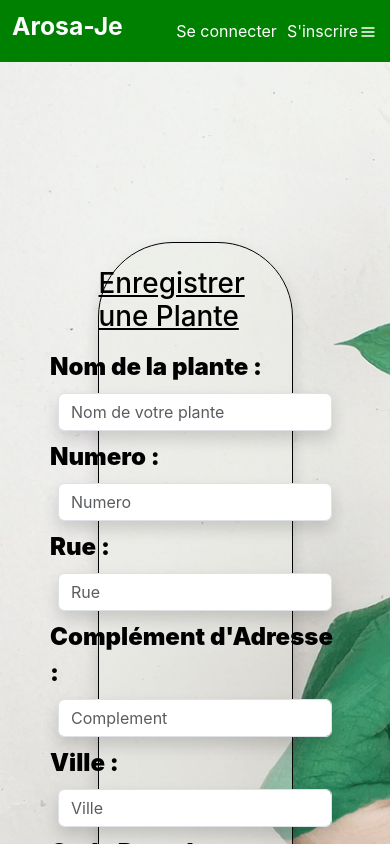
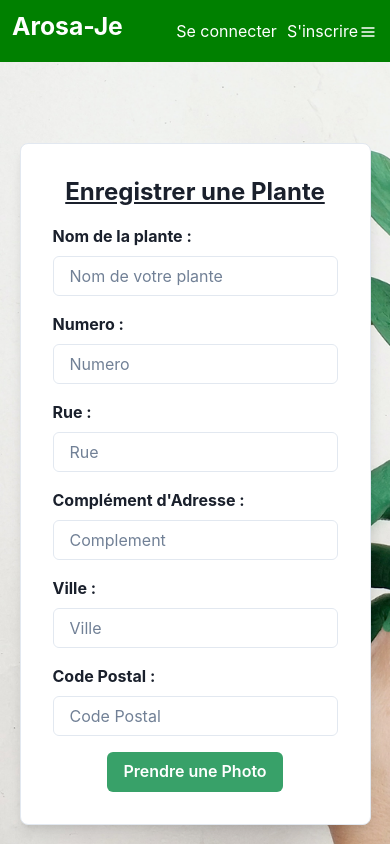
Before and after one commit to JRedxs/MSPR-BDD-B3, a React (Create React App) app in the folder MSPR-BDD-B3-WebApp/front/: page /RegisterPlante in a window 390 px wide. Shown: the top 844 px of the page. Built offline with nearby package versions, Linux system fonts and the light colour scheme.

Commit message:
keep adding good things for responsive

```diff
--- a/MSPR-BDD-B3-WebApp/front/src/components/RegisterPlante.js
+++ b/MSPR-BDD-B3-WebApp/front/src/components/RegisterPlante.js
@@ -1,70 +1,69 @@
-import { useState } from 'react';
-import { useNavigate } from "react-router-dom";
-import axios from "axios";
-import '../styles/RegisterPlantes.css';
+import { useState } from 'react'
+import { useNavigate } from "react-router-dom"
+import axios from "axios"
+import { Box, Heading, FormLabel, Input, Button, VStack, HStack, Text, FormControl, FormErrorMessage, Flex } from "@chakra-ui/react"
+import backgroundImage from '../styles/image.png'
 
 function RegisterPlante(){
 
-    //à mettre en props quand on relira les pages entre elles
-    const  [person,setPerson]           = useState( JSON.parse(window.sessionStorage.getItem('person')) || 1);
-    const  [name,setName]               = useState( JSON.parse(window.sessionStorage.getItem('name')) || '');
-    const  [number, setNumber]          = useState( JSON.parse(window.sessionStorage.getItem('number')) || '');
-    const  [road, setRoad]              = useState( JSON.parse(window.sessionStorage.getItem('road')) || '');
-    const  [complement, setComplement]  = useState( JSON.parse(window.sessionStorage.getItem('complement')) || '');
-    const  [town, setTown]              = useState( JSON.parse(window.sessionStorage.getItem('town')) || '');
-    const  [code, setCode]              = useState( JSON.parse(window.sessionStorage.getItem('code')) || '');
-    const  [photo, setPhoto]            = useState( JSON.parse(window.sessionStorage.getItem('photo')) || null);
+    const  [person,setPerson]           = useState( JSON.parse(window.sessionStorage.getItem('person')) || 1)
+    const  [name,setName]               = useState( JSON.parse(window.sessionStorage.getItem('name')) || '')
+    const  [number, setNumber]          = useState( JSON.parse(window.sessionStorage.getItem('number')) || '')
+    const  [road, setRoad]              = useState( JSON.parse(window.sessionStorage.getItem('road')) || '')
+    const  [complement, setComplement]  = useState( JSON.parse(window.sessionStorage.getItem('complement')) || '')
+    const  [town, setTown]              = useState( JSON.parse(window.sessionStorage.getItem('town')) || '')
+    const  [code, setCode]              = useState( JSON.parse(window.sessionStorage.getItem('code')) || '')
+    const  [photo, setPhoto]            = useState( JSON.parse(window.sessionStorage.getItem('photo')) || null)
 
-    const baseUrl = process.env.REACT_APP_API_URL;
-
-    const navigate = useNavigate();
+    const baseUrl = process.env.REACT_APP_API_URL
+    const navigate = useNavigate()
 
     const changeName = (event) => {
-        window.sessionStorage.setItem('name', JSON.stringify(event.target.value));
-        setName(event.target.value);
+        window.sessionStorage.setItem('name', JSON.stringify(event.target.value))
+        setName(event.target.value)
     }
 
     const changeNumber = (event) => {
-        window.sessionStorage.setItem('number', JSON.stringify(event.target.value));
-        setNumber(event.target.value);
+        window.sessionStorage.setItem('number', JSON.stringify(event.target.value))
+        setNumber(event.target.value)
     }
 
     const changeRoad = (event) => {
-        window.sessionStorage.setItem('road', JSON.stringify(event.target.value));
-        setRoad(event.target.value);
+        window.sessionStorage.setItem('road', JSON.stringify(event.target.value))
+        setRoad(event.target.value)
     }
 
     const changeComplement = (event) => {
-        window.sessionStorage.setItem('complement', JSON.stringify(event.target.value));
-        setComplement(event.target.value);
+        window.sessionStorage.setItem('complement', JSON.stringify(event.target.value))
+        setComplement(event.target.value)
     }
 
     const changeTown = (event) => {
-        window.sessionStorage.setItem('town', JSON.stringify(event.target.value));
-        setTown(event.target.value);
+        window.sessionStorage.setItem('town', JSON.stringify(event.target.value))
+        setTown(event.target.value)
     }
 
     const changeCode = (event) => {
-        window.sessionStorage.setItem('code', JSON.stringify(event.target.value));
-        setCode(event.target.value);
+        window.sessionStorage.setItem('code', JSON.stringify(event.target.value))
+        setCode(event.target.value)
     }
 
     const openPhoto = () => {
-        navigate("/FirstPhoto");
+        navigate("/FirstPhoto")
     }
 
     const uploadPlante = async () => {
         // This function will be ugly and will work
 
-        let querry = "https://api-adresse.data.gouv.fr/search/?q=";
-        querry += number.toString() + "+";
-        querry += road.trim().replace(' ','+') + '+';
-        querry += town.trim().replace(' ','+') + '+';
-        querry += code.toString();
-        const accessToken = window.sessionStorage.getItem("access_token");
+        let querry = "https://api-adresse.data.gouv.fr/search/?q="
+        querry += number.toString() + "+"
+        querry += road.trim().replace(' ','+') + '+'
+        querry += town.trim().replace(' ','+') + '+'
+        querry += code.toString()
+        const accessToken = window.sessionStorage.getItem("access_token")
         await axios.get(querry)
             .then( async (apiAdresseResponse) => {
-                const coordinates = apiAdresseResponse.data.features[0].geometry.coordinates;
+                const coordinates = apiAdresseResponse.data.features[0].geometry.coordinates
                 await axios.post(`${baseUrl}/plante`, {id_person: person, name: name, number: number, road_first: road, road_second: complement, town: town, postal_code: code, latitude: coordinates[1], longitude: coordinates[0]}, {
                     headers: {
                         //'Access-Control-Allow-Origin': '*',
@@ -82,59 +81,57 @@ function RegisterPlante(){
                             navigate(`/SearchPlant`)
                         })
                     })
-            });
+            })
 
     }
 
-    // Cette fonction va peut-être être activée ailleurs
+    return (
+        <Flex
+        bgImage  = {`url(${backgroundImage})`}
+        bgRepeat = "no-repeat"
+        bgSize   = "cover"
+        minH     = "100vh"
+        w        = "100%"
+        align    = "center"
+        justify  = "center"
+        >
+            <Box bg="white" borderRadius='lg' borderWidth='1px' shadow='lg' p={8} w={['90%', '80%', '50%']}>
+                <VStack alignItems='center'>
+                    <Heading as='h1' size='lg'><u>Enregistrer une Plante</u></Heading>
+                    <VStack as='form' spacing={4} w='100%'>
+                        <FormControl id="inputname">
+                            <FormLabel><b>Nom de la plante :</b></FormLabel>
+                            <Input placeholder='Nom de votre plante' value={name} onChange={changeName} />
+                        </FormControl>
+                        <FormControl id="number">
+                            <FormLabel><b>Numero :</b></FormLabel>
+                            <Input placeholder='Numero' value={number} onChange={changeNumber} />
+                        </FormControl>
+                        <FormControl id="road">
+                            <FormLabel><b>Rue :</b></FormLabel>
+                            <Input placeholder='Rue' value={road} onChange={changeRoad} />
+                        </FormControl>
+                        <FormControl>
+                            <FormLabel><b>Complément d'Adresse :</b></FormLabel>
+                            <Input placeholder='Complement' value={complement} onChange={changeComplement} />
+                        </FormControl>
+                        <FormControl id="town">
+                            <FormLabel><b>Ville :</b></FormLabel>
+                            <Input placeholder='Ville' value={town} onChange={changeTown} />
+                        </FormControl>
+                        <FormControl id="code">
+                            <FormLabel><b>Code Postal :</b></FormLabel>
+                            <Input placeholder='Code Postal' value={code} onChange={changeCode} />
+                        </FormControl>
+                        <HStack spacing={4} justifyContent='center'>
+                            <Button colorScheme='green' onClick={openPhoto}>Prendre une Photo</Button>
+                            {photo && (<Button colorScheme='green' onClick={uploadPlante}>Enregistrer votre plante</Button>)}
+                        </HStack>
+                    </VStack>
+                </VStack>
+            </Box>
+        </Flex>
+    )
+}
 
-
-    return (
-        <div className='body'>
-            <div className=" register-plant d-flex align-items-center justify-content-center mx-auto">
-                <div className="card card-register card-color d-flex align-items-center shadow justify-content-center" style={{ width: "50%", borderRadius: "75px", border: "1px solid black" }}>
-                    <div className='title-text d-flex align-items-center justify-content-center mt-4'>
-                        <h1><u>Enregistrer une Plante</u></h1>
-                    </div>
-                    <form className=' form-text d-flex align-items-center justify-content-center shadow-1-strong'>
-                        <div className=''>
-                            <div>
-                                <label className="form_label  mt-1"><b>Nom de la plante :</b></label>
-                                <input className="form-control  shadow m-2 w-auto" id="inputname" type="text" placeholder='Nom de votre plante' value={name} onChange={changeName} />
-                            </div>
-                            <div>
-                                <label className="form_label"><b>Numero :</b></label>
-                                <input className="form-control shadow m-2 w-auto" id="number" type="text" placeholder='Numero' value={number} onChange={changeNumber} />
-                            </div>
-                            <div>
-                                <label className="form_label"><b>Rue :</b></label>
-                                <input className="form-control  shadow m-2 w-auto" id="road" type="text" placeholder='Rue' value={road} onChange={changeRoad} />
-                            </div>
-                            <div>
-                                <label className="form_label"><b>Complément d'Adresse :</b></label>
-                                <input className="form-control shadow m-2 w-auto" type="text" placeholder='Complement' value={complement} onChange={changeComplement} />
-                            </div>
-                            <div>
-                                <label className="form_label"><b>Ville :</b></label>
-                                <input className="form-control shadow m-2 w-auto" id="town" type="text" placeholder='Ville' value={town} onChange={changeTown} />
-                            </div>
-                            <div>
-                                <label className="form_label"><b>Code Postal :</b></label>
-                                <input className="form-control shadow m-2 w-auto" id="code" type="text" placeholder='Code Postal' value={code} onChange={changeCode} />
-                            </div>
-                            <div className='d-flex align-items-center justify-content-center mx-auto'>
-                                <input className="btn btn-success form-button " id="openPhoto" type="button" value=" Prendre une Photo" onClick={openPhoto} />
-                            </div>
-                            <div className='d-flex align-items-center justify-content-center mb-4'>
-                                {/* remove "!" pour faire disparaître le boutton */}
-                                {photo && (<input className="btn btn-success form-button  " id="uploadPlante" type="button" value="Enregistrer votre plante" onClick={uploadPlante} />)}
-                            </div>
-                        </div>
-                    </form>
-                </div>
-            </div>
-        </div>
-    );
-};
-
-export default RegisterPlante;
+export default RegisterPlante
```
Also changed, not shown: MSPR-BDD-B3-WebApp/front/src/components/AdvicePlant.js (+36 -36 lines), MSPR-BDD-B3-WebApp/front/src/components/Plante.js (+99 -66 lines), MSPR-BDD-B3-WebApp/front/src/components/RegisterGarde.js (+44 -44 lines), MSPR-BDD-B3-WebApp/front/src/components/common/Header.js (+30 -23 lines).
